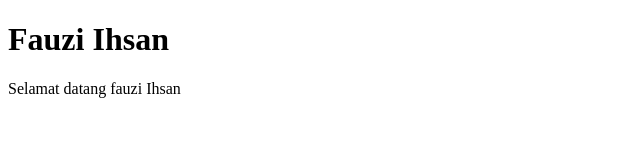
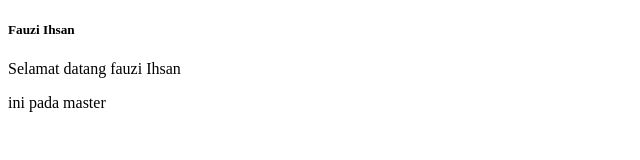
Before and after one commit to fauziihsan/vue, a plain HTML site: page index.html in a window 1280 px wide. Shown: the whole page, without its empty margins (0-640 px from the left). Drawn offline with Linux system fonts and the light colour scheme.

Commit message:
ini berubah pada master

```diff
--- a/index.html
+++ b/index.html
@@ -8,12 +8,12 @@
 </head>
 
 <body>
-  <h1>Fauzi Ihsan</h1>
+  <h5>Fauzi Ihsan</h5>
   <div id="app">
     <p v-if="show">{{message}}</p>
     <p v-else="show">{{message2}}</p>
   </div>
-
+  <p>ini pada master</p>
 
   <script src="assets/vendor/vue.js"></script>
   <script src="assets/js/app.js"></script>
```
